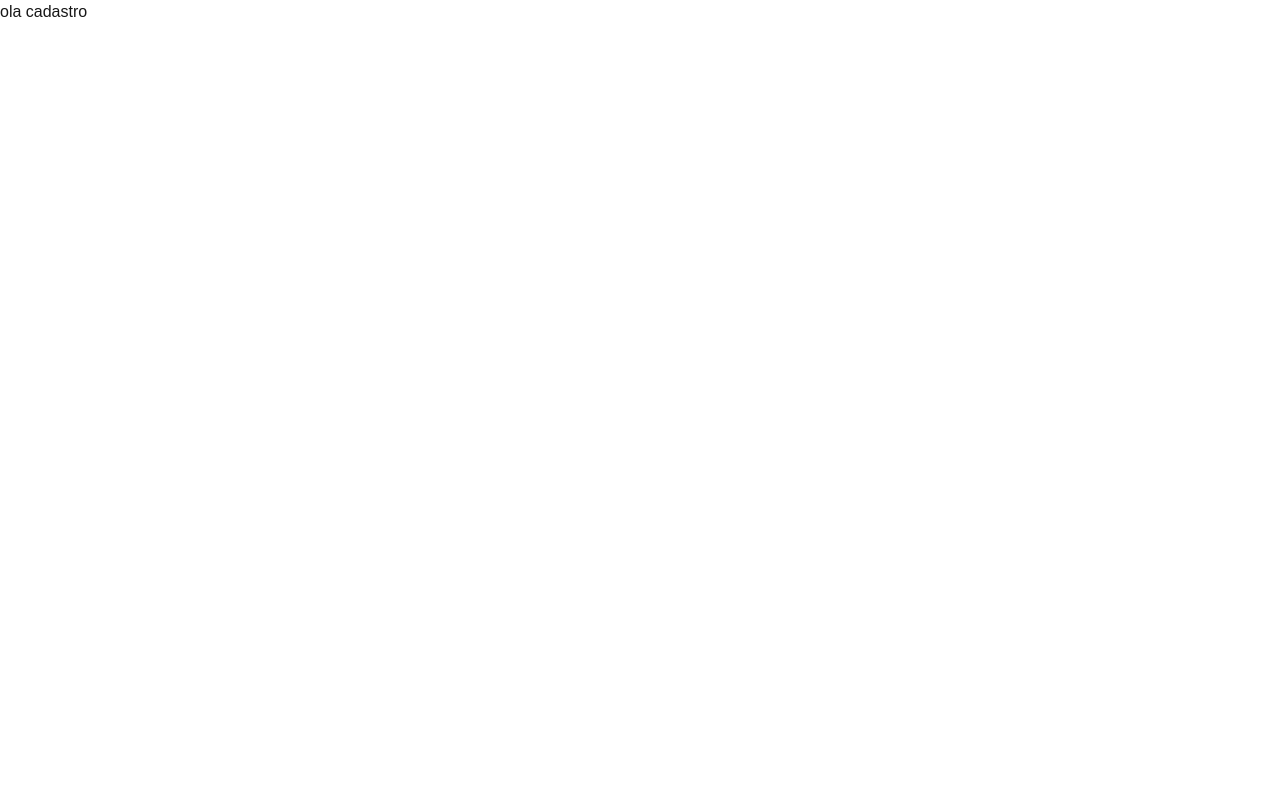
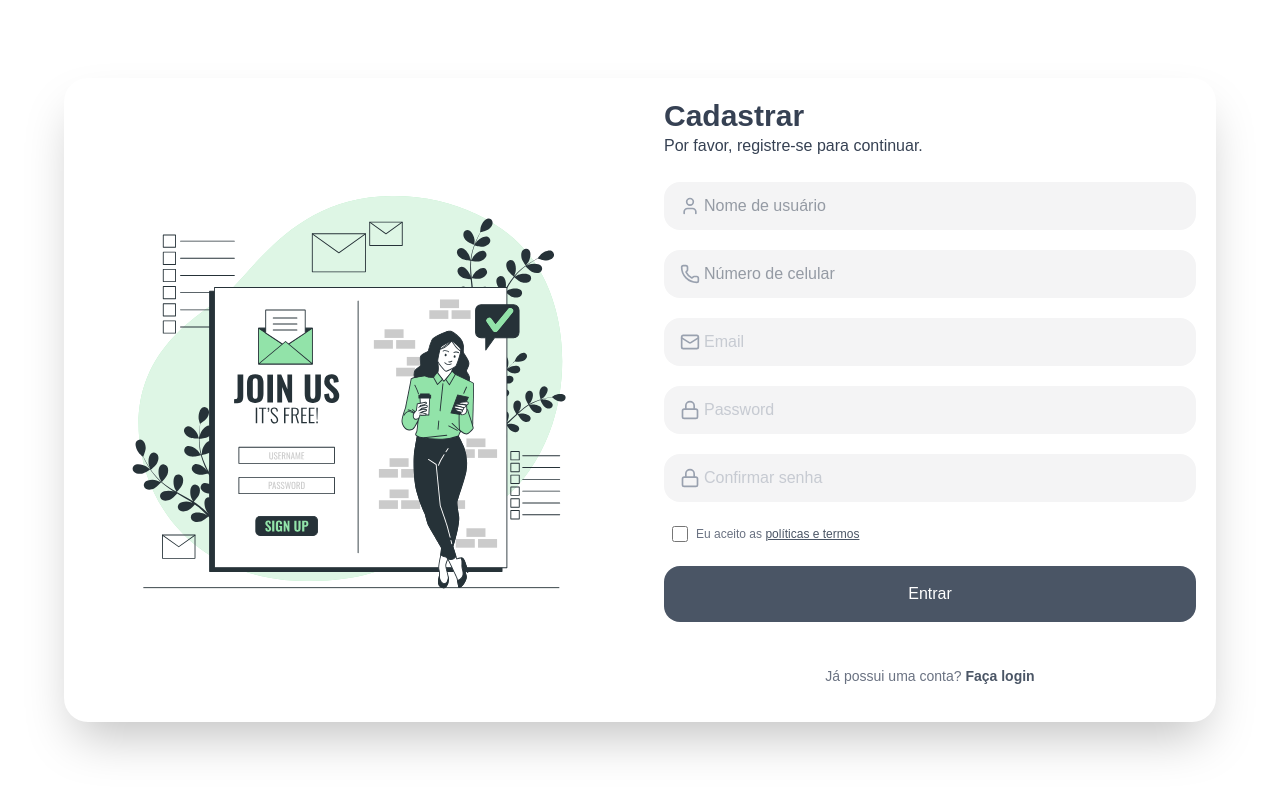
Before and after one commit to winner-vencedor/Vila-Kiaxi, a Next.js app in the folder frontend/my-app/: page /Cadastrar in a window 1280 px wide. Shown: the top 794 px of the page. Built offline with nearby package versions, Linux system fonts and the light colour scheme.

Commit message:
actualizando o auth/cadastro

```diff
--- a/frontend/my-app/next.config.ts
+++ b/frontend/my-app/next.config.ts
@@ -2,7 +2,7 @@ import type { NextConfig } from "next";
 
 const nextConfig: NextConfig = {
   /* config options here */
-  reactCompiler: true,
+  reactCompiler: true
 };
 
 export default nextConfig;
--- a/frontend/my-app/package.json
+++ b/frontend/my-app/package.json
@@ -10,8 +10,7 @@
   },
   "dependencies": {
     "@hookform/resolvers": "^5.4.0",
-    "lucide": "^1.24.0",
-    "lucide-react": "^1.24.0",
+    "lucide-react": "^1.25.0",
     "next": "16.2.10",
     "react": "19.2.4",
     "react-dom": "19.2.4",
--- a/frontend/my-app/src/app/(auth)/Cadastrar/page.tsx
+++ b/frontend/my-app/src/app/(auth)/Cadastrar/page.tsx
@@ -1,7 +1,8 @@
-export default function Cadastrar(){
+import Register from "@/features/auth/components/RegisterForm"
+export default function cadastrar(){
     return(
         <div>
-            <p>ola cadastro</p>
+            <Register/>
         </div>
     )
 }
--- a/frontend/my-app/src/app/layout.tsx
+++ b/frontend/my-app/src/app/layout.tsx
@@ -27,7 +27,7 @@ export default function RootLayout({
       lang="en"
       className={`${geistSans.variable} ${geistMono.variable} h-full antialiased`}
     >
-      <body className="min-h-full ">{children}</body>
+      <body className="min-h-full">{children}</body>
     </html>
   );
 }
--- /dev/null
+++ b/frontend/my-app/src/app/not-found.tsx
@@ -0,0 +1,25 @@
+import './globals.css';
+import { Metadata } from 'next';
+import NotFoundImage from '@/assets/Monster 404 Error-bro.svg';
+import Image from 'next/image';
+import Link from 'next/link';
+import {ArrowRight} from "lucide-react"
+
+export const metadata: Metadata = {
+  title: '404 -Not found',
+  description: 'Página não encontrada',
+};
+
+export default function GlobalNotFound() {
+  return (
+    <div className="min-h-screen  flex flex-col justify-center items-center bg-gray-100">
+      <Image src={NotFoundImage} alt="Not found" priority />
+      <div>
+        <Link href="/login" className='flex gap-3 hover:text-emerald-900 transition-all font-bold'>
+          <p className="text-emerald-700">Voltar a página principal</p>
+          <ArrowRight className='text-emerald-700'/>
+        </Link>
+      </div>
+    </div>
+  );
+}
--- a/frontend/my-app/src/features/auth/components/FormLogin.tsx
+++ b/frontend/my-app/src/features/auth/components/Form.tsx
@@ -52,7 +52,7 @@ export default function FormLogin(){
 
         <div className="mt-8 text-sm">
           <span>Não tens uma conta?</span>
-          <Link href="Cadastrar" className="text-emerald-600 font-normal">
+          <Link href="cadastrar" className="text-emerald-600 font-normal">
             Criar conta
           </Link>
         </div>
--- a/frontend/my-app/src/features/auth/components/LoginForm.tsx
+++ b/frontend/my-app/src/features/auth/components/LoginForm.tsx
@@ -3,8 +3,9 @@ import { useState } from 'react';
 import Image from 'next/image';
 import { BottomSheet } from '@/features/auth/components/customized/Bottom-Sheet/index';
 import FootbalIlustration from '@/assets/Soccer-bro.svg';
-import FormLogin from '@/features/auth/components/FormLogin';
+import FormLogin from '@/features/auth/components/Form';
 import { User2Icon, UserPlusIcon } from 'lucide-react';
+import Link from 'next/link';
 
 export default function LoginForm() {
   const [open, setopen] = useState(false);
@@ -25,19 +26,16 @@ export default function LoginForm() {
 
           <div className="flex flex-col  gap-4 ">
             <button
-              className="text-zinc-50 flex items-center gap-2 md:hidden bg-emerald-500 rounded-2xl px-4 py-2 w-full text-xl font-semibold hover:bg-emerald-800"
+              className="text-zinc-50 flex justify-center items-center gap-2 md:hidden bg-emerald-500 rounded-2xl px-4 py-2 w-full text-xl font-semibold hover:bg-emerald-800"
               onClick={() => setopen(true)}
             >
               <User2Icon className="h-6" />
               Login
             </button>
 
-            <button
-              className="text-zinc-100 flex items-center gap-2 md:hidden bg-emerald-500 rounded-2xl px-4 py-2 w-full text-xl font-semibold hover:bg-emerald-800"
-              onClick={() => setopen(true)}
-            >
+            <button className="text-zinc-100 flex justify-center items-center gap-2 md:hidden bg-emerald-500 rounded-2xl px-4 py-2 w-full text-xl font-semibold hover:bg-emerald-800">
               <UserPlusIcon className="h-6" />
-              Cadastrar
+              <Link href="/cadastrar">Cadastrar</Link>
             </button>
           </div>
 
--- /dev/null
+++ b/frontend/my-app/src/features/auth/components/RegisterForm.tsx
@@ -0,0 +1,112 @@
+import RegisterImage from '@/assets/Sign up-bro.svg';
+import Image from 'next/image';
+import Link from 'next/link';
+import { MailIcon, LockIcon, User, Phone, Lock } from 'lucide-react';
+
+export default function RegisterForm() {
+  return (
+    <div className="min-h-screen bg-white flex items-center justify-center lg:py-5 lg:px-4">
+      <div className="w-full max-w-6xl  grid  lg:grid-cols-2 gap-2 items-center justify-center overflow-hidden lg:rounded-3xl lg:shadow-2xl">
+        <div className="flex items-center justify-center p-10  ">
+          <Image
+            src={RegisterImage}
+            alt="Football Illustration"
+            className="w-full max-w-md h-auto"
+            priority
+          />
+        </div>
+
+        <div className="relative flex flex-col p-5 justify-center lg:rounded-none md:rounded-none h-full  text-gray-700 lg:mt-0">
+
+          <div className="mb-6 ">
+            <h2 className="text-left text-3xl font-bold">Cadastrar</h2>
+            <p className="text-left">Por favor, registre-se para continuar.</p>
+          </div>
+
+          <form className="space-y-5">
+
+            <div className="space-y-1">
+              <div className="relative">
+                <User className="absolute left-4 top-1/2 -translate-y-1/2 w-5 h-5 text-gray-400" />
+                <input
+                  className="w-full pl-10 pr-4 py-3 bg-zinc-100  rounded-2xl outline-none transition-all  focus:right-2 focus:ring-emerald-200"
+                  type="text"
+                  placeholder="Nome de usuário"/>
+              </div>
+            </div>
+
+            <div className="space-y-1">
+              <div className="relative">
+                <Phone className="absolute left-4 top-1/2 -translate-y-1/2 w-5 h-5 text-gray-400" />
+                <input
+                  type="tel"
+                  placeholder="Número de celular"
+                  className="w-full pl-10 pr-4 py-3 bg-zinc-100  rounded-2xl outline-none transition-all  focus:right-2 focus:ring-emerald-200"
+                />
+              </div>
+            </div>
+
+            <div className="relative">
+              <MailIcon className="absolute left-4 top-1/2 -translate-y-1/2 w-5 h-5  text-gray-400" />
+              <input
+                type="email"
+                placeholder="Email"
+                className="w-full pl-10 pr-4 py-3 bg-zinc-100 text-gray-400 rounded-2xl outline-none transition-all  focus:right-2 focus:ring-emerald-200"
+                required
+              />
+            </div>
+
+            <div className="relative">
+              <LockIcon className="absolute left-4 top-1/2 -translate-y-1/2 w-5 h-5 text-gray-400" />
+              <input
+                type="Password"
+                placeholder="Password"
+                className="w-full pl-10 pr-4 py-3 bg-zinc-100 text-gray-400  rounded-2xl outline-none transition-all focus:right-2 focus:ring-zinc-200"
+                required
+              />
+            </div>
+
+            <div className="space-y-1">
+              <div className="relative">
+                <Lock className="absolute left-4 top-1/2 -translate-y-1/2 w-5 h-5 text-gray-400" />
+                <input
+                  type="password"
+                  placeholder="Confirmar senha"
+                  className="w-full pl-10 pr-4 py-3 bg-zinc-100  rounded-2xl outline-none transition-all text-gray-400 focus:right-2 focus:ring-zinc-200"
+                />
+              </div>
+            </div>
+
+            <div className="flex flex-col gap-1 px-2 py-1">
+              <div className="flex items-center gap-2">
+                <input
+                  type="checkbox"
+                  id="terms"
+                  className="w-4 h-4 accent-gray-600 rounded border-gray-300"
+                />
+                <label htmlFor="terms" className="text-xs text-gray-500">
+                  Eu aceito as{' '}
+                  <span className="text-gray-600 font-medium underline">
+                    políticas e termos
+                  </span>
+                </label>
+              </div>
+            </div>
+            <button
+              type="submit"
+              className="bg-gray-600 w-full rounded-2xl py-4 text-white hover:bg-gray-800"
+            >
+              Entrar
+            </button>
+                 <div className="mt-6 text-center text-sm pb-4">
+            <Link href="/login" className="text-gray-500">
+              Já possui uma conta?{" "}
+              <span className="text-gray-600 font-bold hover:underline">Faça login</span>
+            </Link>
+          </div>
+          </form>
+        </div>
+      </div>
+    </div>
+  );
+}
```
Also changed, not shown: frontend/my-app/src/assets/Sign up-bro.svg (added), 1 other file (tests, documents, lock files or other folders).
